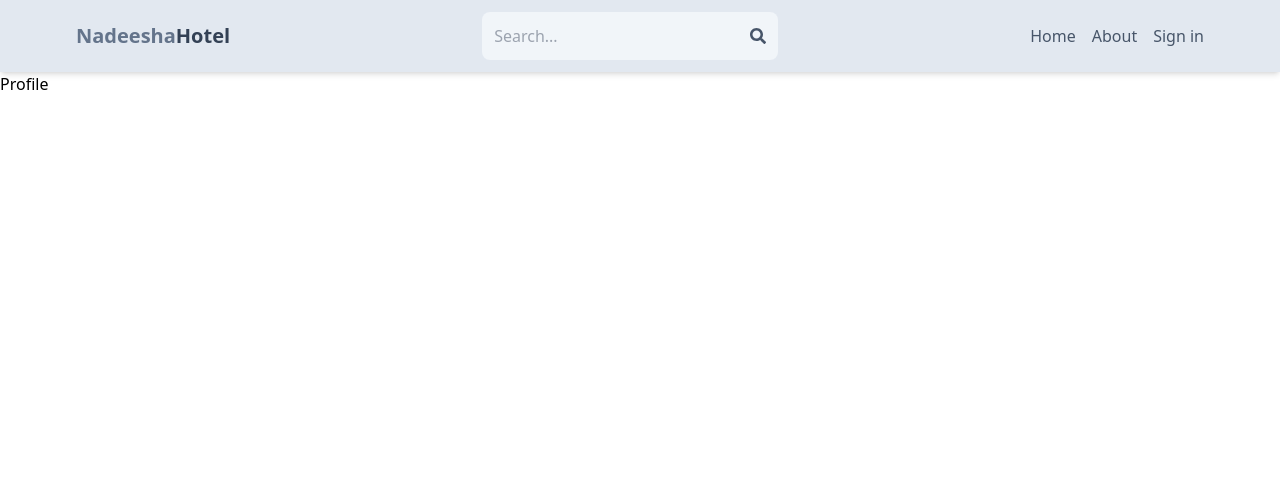
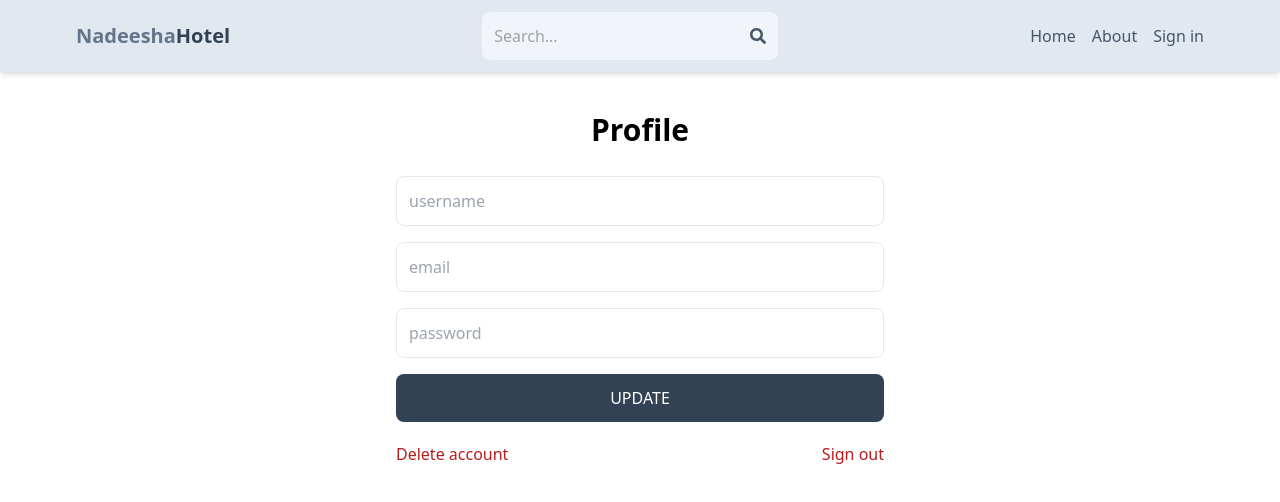
Before and after one commit to NadeeshaSumanasekara/FindAStay, a React (Vite) app in the folder client/: page /profile in a window 1280 px wide. Shown: the top 502 px of the page. Built offline with nearby package versions, Linux system fonts and the light colour scheme; no server answers.

Commit message:
complete profile page ui

```diff
--- a/client/src/pages/Profile.jsx
+++ b/client/src/pages/Profile.jsx
@@ -1,7 +1,43 @@
-import React from 'react'
+import React from "react";
+import { useSelector } from "react-redux";
 
 export default function Profile() {
+  const { currentUser } = useSelector((state) => state.user);
   return (
-    <div>Profile</div>
-  )
+    <div className="p-3 max-w-lg mx-auto">
+      <h1 className="text-3xl font-semibold text-center my-7">Profile</h1>
+      <form className="flex flex-col gap-4">
+        {/* <img
+          src={currentUser.avatar}
+          alt="profile"
+          className="rounded-full h-24 w-24 object-cover cursor-pointer self-center mt-2"
+        /> */}
+        <input
+          type="text"
+          placeholder="username"
+          id="username"
+          className="border p-3 rounded-lg"
+        ></input>
+        <input
+          type="text"
+          placeholder="email"
+          id="email"
+          className="border p-3 rounded-lg"
+        ></input>
+        <input
+          type="text"
+          placeholder="password"
+          id="password"
+          className="border p-3 rounded-lg"
+        ></input>
+        <button className="bg-slate-700 text-white rounded-lg p-3 uppercase hover:opacity-95 disabled:opacity-80">
+          update
+        </button>
+      </form>
+      <div className="flex justify-between mt-5">
+        <span className="text-red-700 cursor-pointer">Delete account</span>
+        <span className="text-red-700 cursor-pointer">Sign out</span>
+      </div>
+    </div>
+  );
 }
```
